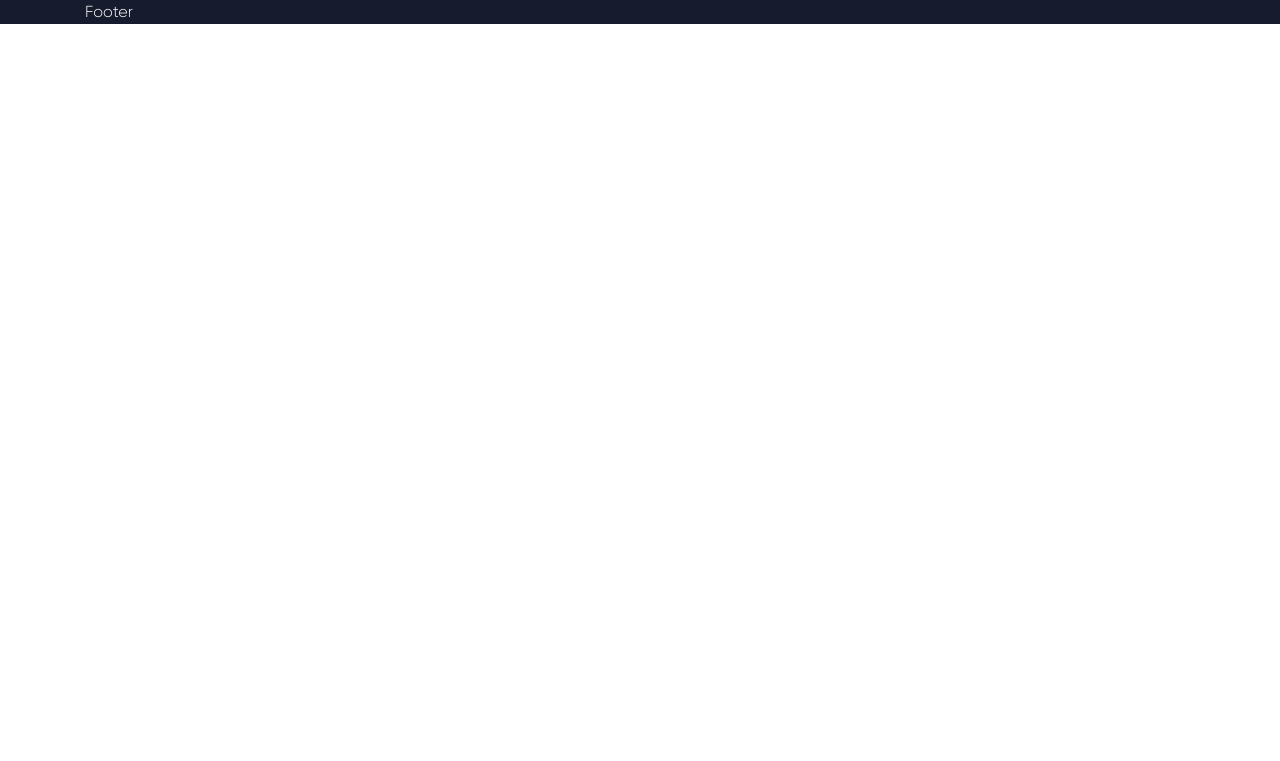
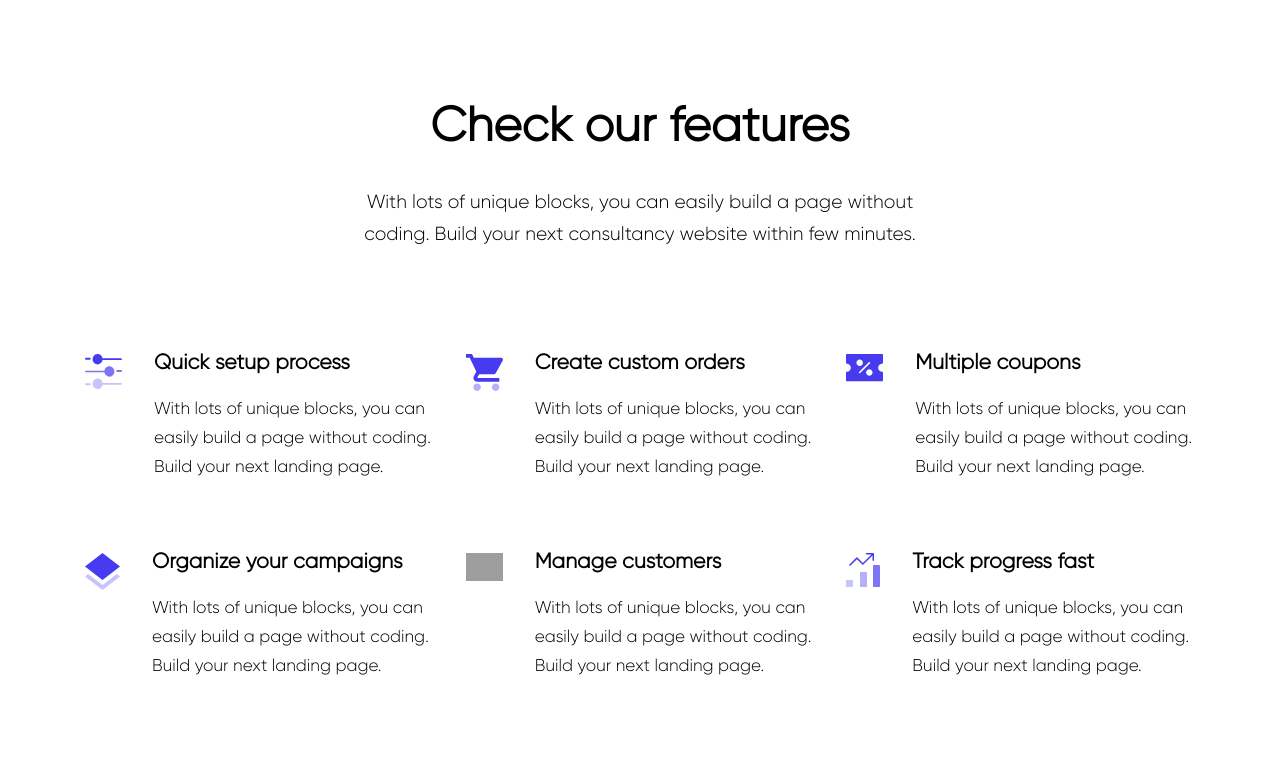
Before and after one commit to dgd03146/umbrl-task, a Next.js app: page / in a window 1280 px wide. Shown: the part 1159-1920 px from the top of the page. Before the commit the page ends 1183 px from the top, so only its background shows below. Built offline with nearby package versions, Linux system fonts and the light colour scheme; grey boxes are pictures that could not be loaded.

Commit message:
design: create features section

```diff
--- /dev/null
+++ b/src/app/_components/Features/FeatureCard.tsx
@@ -0,0 +1,25 @@
+import type { Feature } from '@/types/feature';
+import Image from 'next/image';
+import Typography from '@/components/Typography/Typography';
+
+const FeatureCard = ({ title, description, src }: Feature) => {
+  return (
+    <li className="flex items-start gap-x-8">
+      <Image
+        className="py-2"
+        src={src}
+        width={37}
+        height={37}
+        alt="Feature icon"
+      />
+      <div>
+        <Typography size="lg" weight="bold" className="mb-4">
+          {title}
+        </Typography>
+        <Typography>{description}</Typography>
+      </div>
+    </li>
+  );
+};
+
+export default FeatureCard;
--- /dev/null
+++ b/src/app/_components/Features/FeatureDisplay.tsx
@@ -0,0 +1,18 @@
+import React from 'react';
+import Typography from '@/components/Typography/Typography';
+
+const FeatureDisplay = () => {
+  return (
+    <div className="max-w-[600px] mx-auto text-center py-24">
+      <Typography as="h1" size="2xl" weight="bold" className="mb-8">
+        Check our features
+      </Typography>
+      <Typography as="h3" size="md">
+        With lots of unique blocks, you can easily build a page without coding.
+        Build your next consultancy website within few minutes.
+      </Typography>
+    </div>
+  );
+};
+
+export default FeatureDisplay;
--- /dev/null
+++ b/src/app/_components/Features/FeatureList.tsx
@@ -0,0 +1,19 @@
+import FeatureCard from './FeatureCard';
+import { featureData } from '@/data/featureData';
+
+const FeatureList = () => {
+  return (
+    <ul className="grid grid-cols-3 gap-x-8 gap-y-16">
+      {featureData.map(({ src, title, description }) => (
+        <FeatureCard
+          key={title}
+          src={src}
+          title={title}
+          description={description}
+        />
+      ))}
+    </ul>
+  );
+};
+
+export default FeatureList;
--- /dev/null
+++ b/src/app/_components/Features/Features.tsx
@@ -0,0 +1,13 @@
+import FeatureDisplay from './FeatureDisplay';
+import FeatureList from './FeatureList';
+
+const Features = () => {
+  return (
+    <section>
+      <FeatureDisplay />
+      <FeatureList />
+    </section>
+  );
+};
+
+export default Features;
--- a/src/app/_components/Footer.tsx
+++ b/src/app/_components/Footer.tsx
@@ -1,8 +1,12 @@
 const Footer = () => {
   return (
-    <footer className="bg-black">
-      <div className="mx-auto max-w-[1110px] text-white">Footer</div>
+    <footer className="bg-black mt-36">
+      <div className="mx-auto max-w-[1110px] text-white py-24 flex items-center">
+        Footer
+      </div>
+      {/* TODO: Should implement Footer List */}
       <ul>
+        {/* TODO: Map data */}
         <li></li>
       </ul>
     </footer>
--- a/src/app/page.tsx
+++ b/src/app/page.tsx
@@ -1,3 +1,4 @@
+import Features from './_components/Features/Features';
 import Hero from './_components/Hero/Hero';
 import Pricing from './_components/Pricing/Pricing';
 
@@ -6,6 +7,7 @@ export default function Home() {
     <>
       <Hero />
       <Pricing />
+      <Features />
     </>
   );
 }
--- /dev/null
+++ b/src/data/featureData.tsx
@@ -0,0 +1,38 @@
+export const featureData = [
+  {
+    title: 'Quick setup process',
+    description:
+      'With lots of unique blocks, you can easily build a page without coding. Build your next landing page.',
+    src: '/icons/preference.svg',
+  },
+  {
+    title: 'Create custom orders',
+    description:
+      'With lots of unique blocks, you can easily build a page without coding. Build your next landing page.',
+    src: '/icons/cart.svg',
+  },
+  {
+    title: 'Multiple coupons',
+    description:
+      'With lots of unique blocks, you can easily build a page without coding. Build your next landing page.',
+    src: '/icons/coupon.svg',
+  },
+  {
+    title: 'Organize your campaigns',
+    description:
+      'With lots of unique blocks, you can easily build a page without coding. Build your next landing page.',
+    src: '/icons/layer.svg',
+  },
+  {
+    title: 'Manage customers',
+    description:
+      'With lots of unique blocks, you can easily build a page without coding. Build your next landing page.',
+    src: '/icons/async.svg',
+  },
+  {
+    title: 'Track progress fast',
+    description:
+      'With lots of unique blocks, you can easily build a page without coding. Build your next landing page.',
+    src: '/icons/chart.svg',
+  },
+];
```
